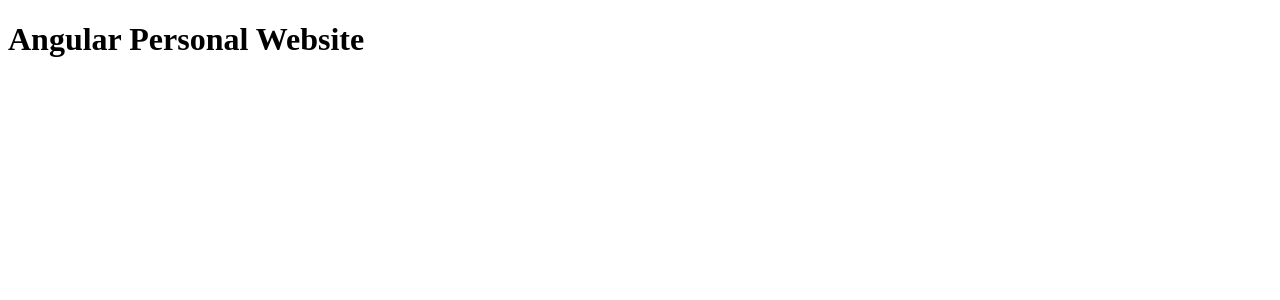
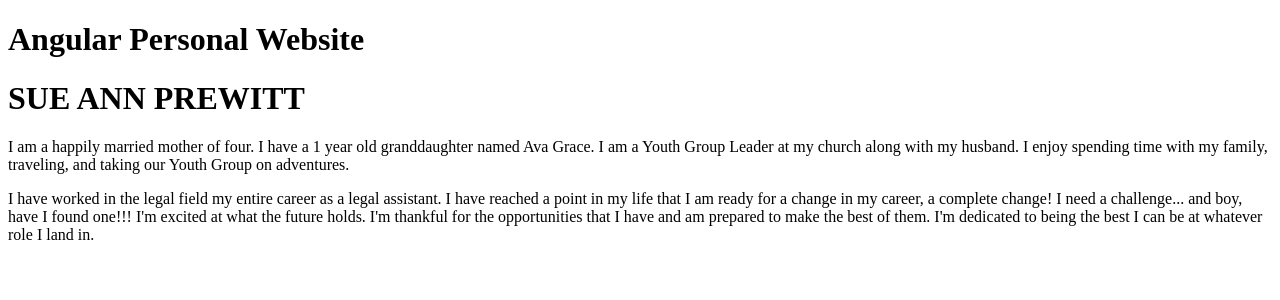
Before and after one commit to gpdoud/github-collaboration-lesson, an Angular app in the folder ng-personal-website/: page /sue-ann in a window 1280 px wide. Before the commit this address led to /. Shown: the top 300 px of the page. Built offline with nearby package versions, Linux system fonts and the light colour scheme.

Commit message:
initial commit

```diff
--- a/ng-personal-website/src/app/app-routing/app-routing.module.ts
+++ b/ng-personal-website/src/app/app-routing/app-routing.module.ts
@@ -1,9 +1,11 @@
 import { NgModule } from '@angular/core';
 import { CommonModule } from '@angular/common';
 import { Routes, RouterModule } from '@angular/router';
+import { SueAnnComponent } from '../sue-ann/sue-ann.component';
 
 const approutes: Routes = [
-	{ path: '', redirectTo: '/', pathMatch: "full" }
+	{ path: '', redirectTo: '/', pathMatch: "full" },
+	{ path: "sue-ann", component: SueAnnComponent}
 ];
 
 @NgModule({
--- a/ng-personal-website/src/app/app.module.ts
+++ b/ng-personal-website/src/app/app.module.ts
@@ -4,10 +4,12 @@ import { RouterModule } from '@angular/router';
 
 import { AppRoutingModule } from './app-routing/app-routing.module';
 import { AppComponent } from './app.component';
+import { SueAnnComponent } from './sue-ann/sue-ann.component';
 
 @NgModule({
   declarations: [
-    AppComponent
+    AppComponent,
+    SueAnnComponent
   ],
   imports: [
     BrowserModule,
--- /dev/null
+++ b/ng-personal-website/src/app/sue-ann/sue-ann.component.html
@@ -0,0 +1,7 @@
+<h1> SUE ANN PREWITT</h1>
+<p>
+ I am a happily married mother of four.  I have a 1 year old granddaughter named Ava Grace.  I am a Youth Group Leader at my church along with my husband.  I enjoy spending time with my family, traveling, and taking our Youth Group on adventures.
+ </p>
+ <p>
+ I have worked in the legal field my entire career as a legal assistant.  I have reached a point in my life that I am ready for a change in my career, a complete change! I need a challenge... and boy, have I found one!!! I'm excited at what the future holds.  I'm thankful for the opportunities that I have and am prepared to make the best of them.  I'm dedicated to being the best I can be at whatever role I land in.
+</p>
--- /dev/null
+++ b/ng-personal-website/src/app/sue-ann/sue-ann.component.ts
@@ -0,0 +1,15 @@
+import { Component, OnInit } from '@angular/core';
+
+@Component({
+  selector: 'app-sue-ann',
+  templateUrl: './sue-ann.component.html',
+  styleUrls: ['./sue-ann.component.css']
+})
+export class SueAnnComponent implements OnInit {
+
+  constructor() { }
+
+  ngOnInit() {
+  }
+
+}
```
Also changed, not shown: ng-personal-website/src/app/sue-ann/sue-ann.component.css (added), 1 other file (tests, documents, lock files or other folders).
